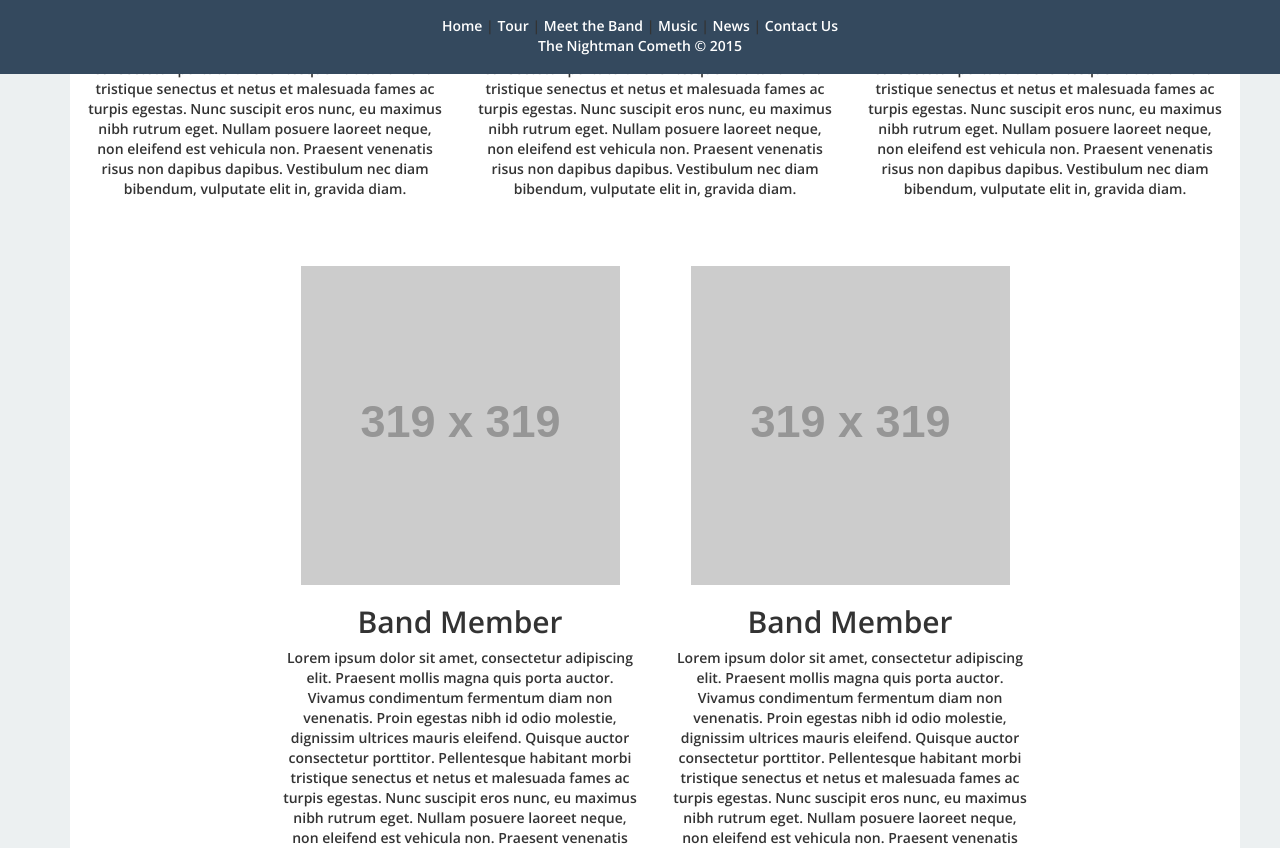
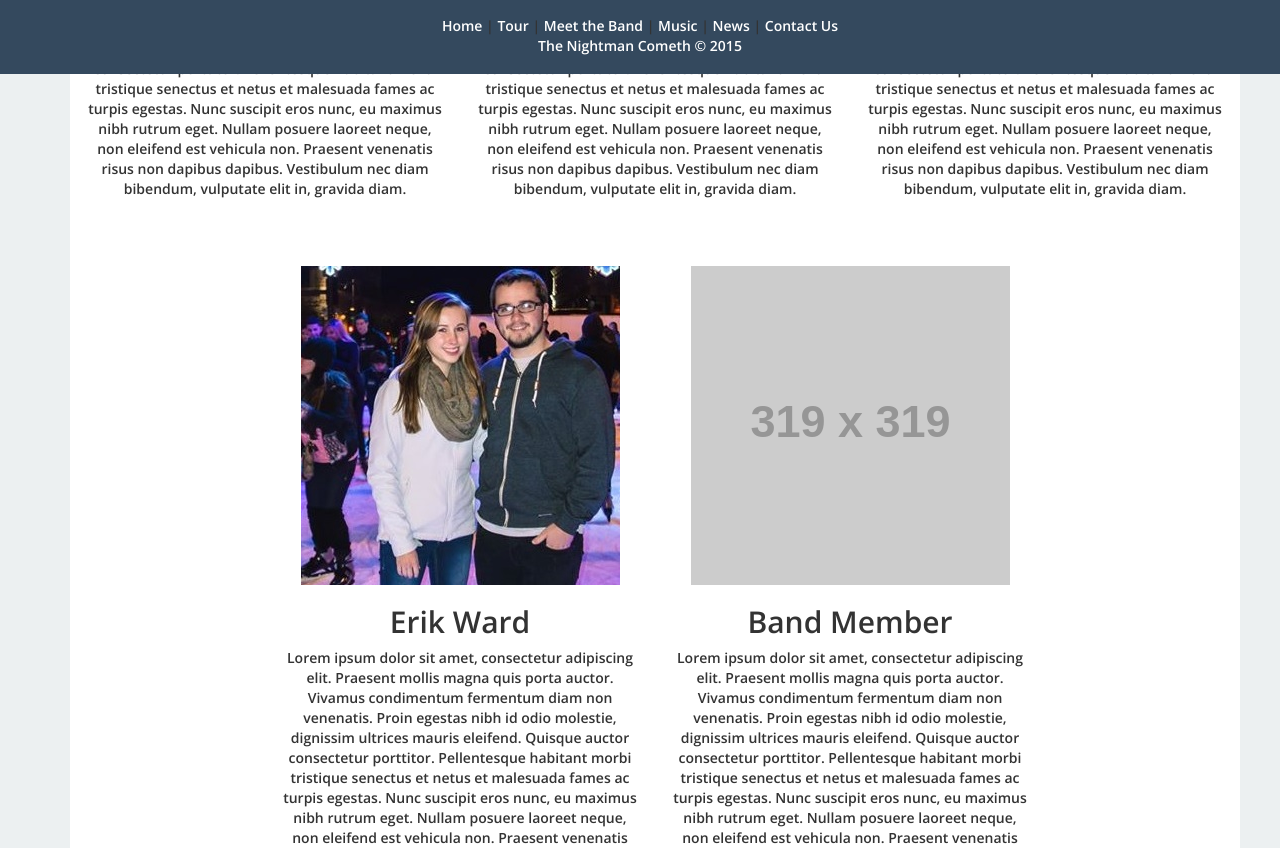
Before and after one commit to c1phr/cs399_band, a Django app: page /meet/ in a window 1280 px wide. Shown: the part 726-1574 px from the top of the page. Run offline with Django 3.2, Linux system fonts and the light colour scheme; grey boxes labelled with a size stand in for pictures from a placeholder-image service; some libraries are stand-ins or nearby versions.

Commit message:
Added myself to HTML

```diff
--- a/band_project/templates/index.html
+++ b/band_project/templates/index.html
@@ -68,7 +68,7 @@
                     <h3 onclick="window.location.href = '/meet#ryan'">Ryan Batchelder</h3>
                     <h3 onclick="window.location.href = '/meet#duke'">Duke Ayers</h3>
                     <h3 onclick="window.location.href = '/meet'">Band Member</h3>
-                    <h3 onclick="window.location.href = '/meet'">Band Member</h3>
+                    <h3 onclick="window.location.href = '/meet'">Erik Ward</h3>
                     <h3 onclick="window.location.href = '/meet'">Band Member</h3>
                     <a class="btn btn-custom" href="#" style="margin-top:10px;">More Info</a>
                 </div>
--- a/band_project/templates/meet.html
+++ b/band_project/templates/meet.html
@@ -38,8 +38,8 @@
         </div>
         <div class="row" style="margin-top:50px;">
             <div class="col-sm-4 col-xs-12 col-sm-offset-2 text-center ">
-                <img class="img-responsive center-block" src="http://placehold.it/319x319" alt=""/>
-                <h2 class="text-center">Band Member</h2>
+                <img class="img-responsive center-block" src="{{ STATIC_URL }}band_members/erikw.jpg" alt=""/>
+                <h2 class="text-center">Erik Ward</h2>
                 <p>Lorem ipsum dolor sit amet, consectetur adipiscing elit. Praesent mollis magna quis porta auctor. Vivamus condimentum fermentum diam non venenatis. Proin egestas nibh id odio molestie, dignissim ultrices mauris eleifend. Quisque auctor consectetur porttitor. Pellentesque habitant morbi tristique senectus et netus et malesuada fames ac turpis egestas. Nunc suscipit eros nunc, eu maximus nibh rutrum eget. Nullam posuere laoreet neque, non eleifend est vehicula non. Praesent venenatis risus non dapibus dapibus. Vestibulum nec diam bibendum, vulputate elit in, gravida diam.</p>
             </div>
             <div class="col-sm-4 col-xs-12 text-center ">
```
Also changed, not shown: band_project/static/band_members/erikw.jpg (added).
